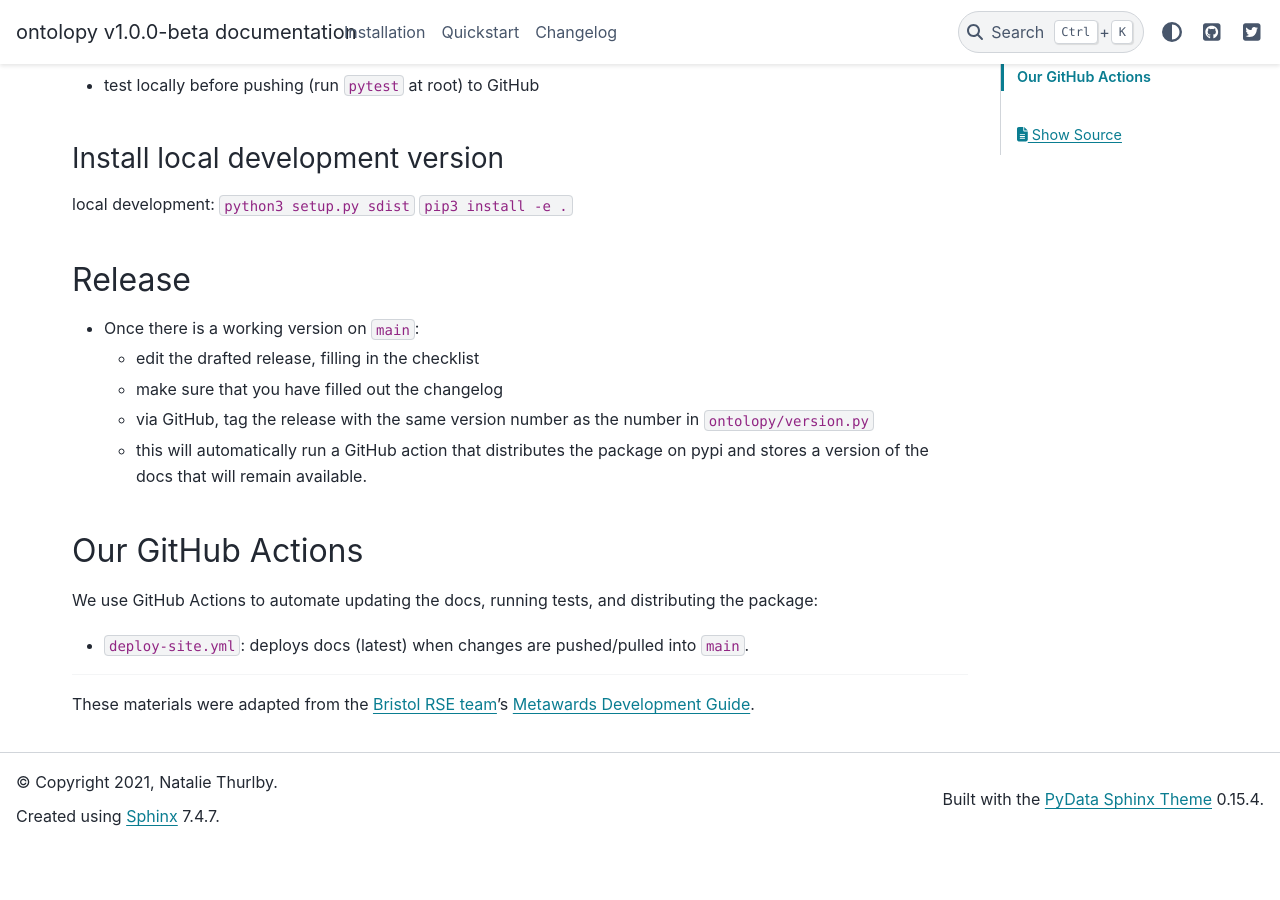
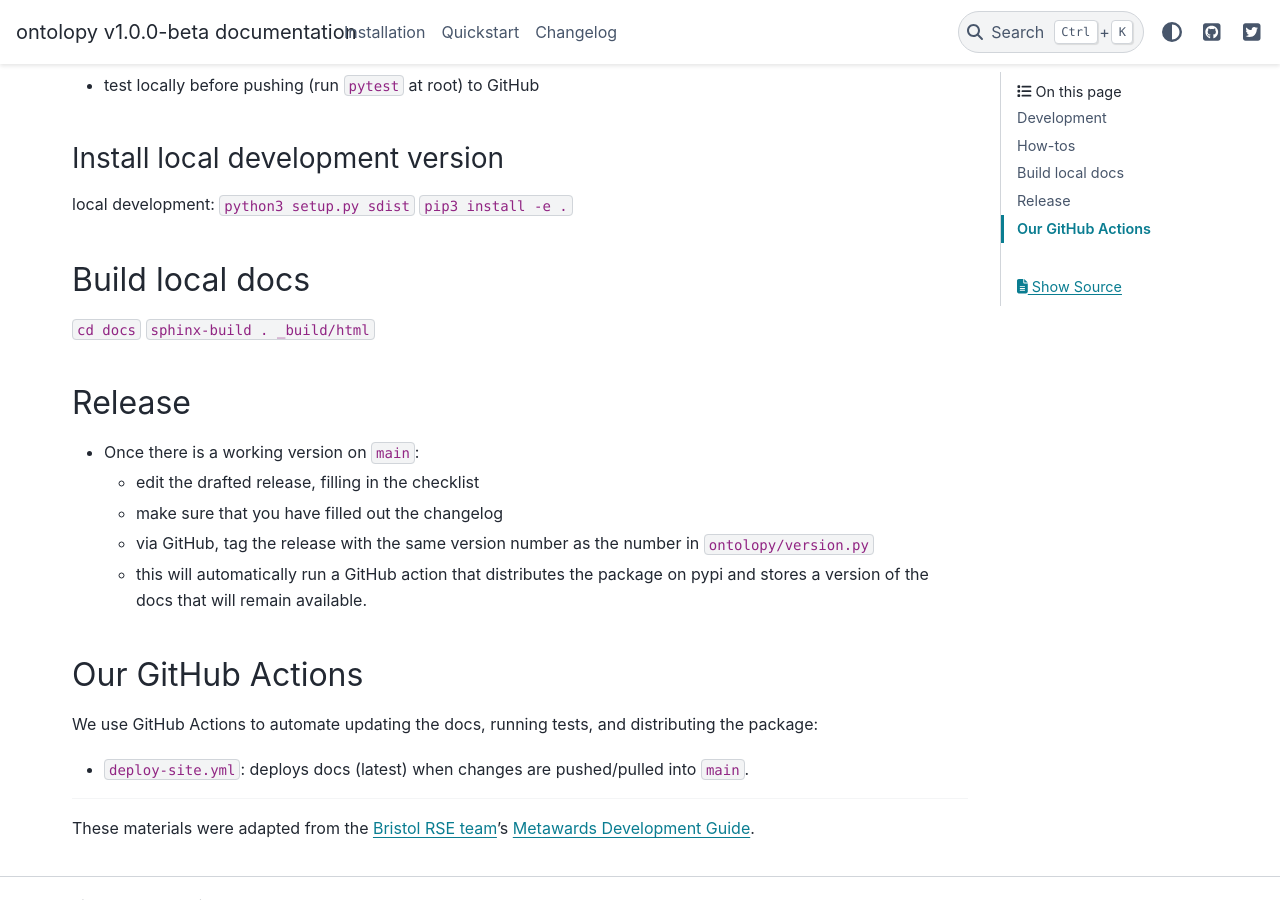
Before and after one commit to NatalieZelenka/ontolopy, a Sphinx documentation site: the page built from docs/contents/contributing.md, in a window 1280 px wide and 900 px high, scrolled down 734 px. Built offline with Sphinx 7.4.7 and the PyData theme 0.15.4, drawn with Linux system fonts in a browser that asks for light colours; before the commit the page ends 1580 px from its top, so only the background shows below that.

Commit message:
Add how-to build local docs

```diff
--- a/docs/contents/contributing.md
+++ b/docs/contents/contributing.md
@@ -24,6 +24,10 @@ local development:
 `python3 setup.py sdist`
 `pip3 install -e .`
 
+## Build local docs
+`cd docs`
+`sphinx-build . _build/html`
+
 ## Release
 - Once there is a working version on `main`:
   - edit the drafted release, filling in the checklist
```
